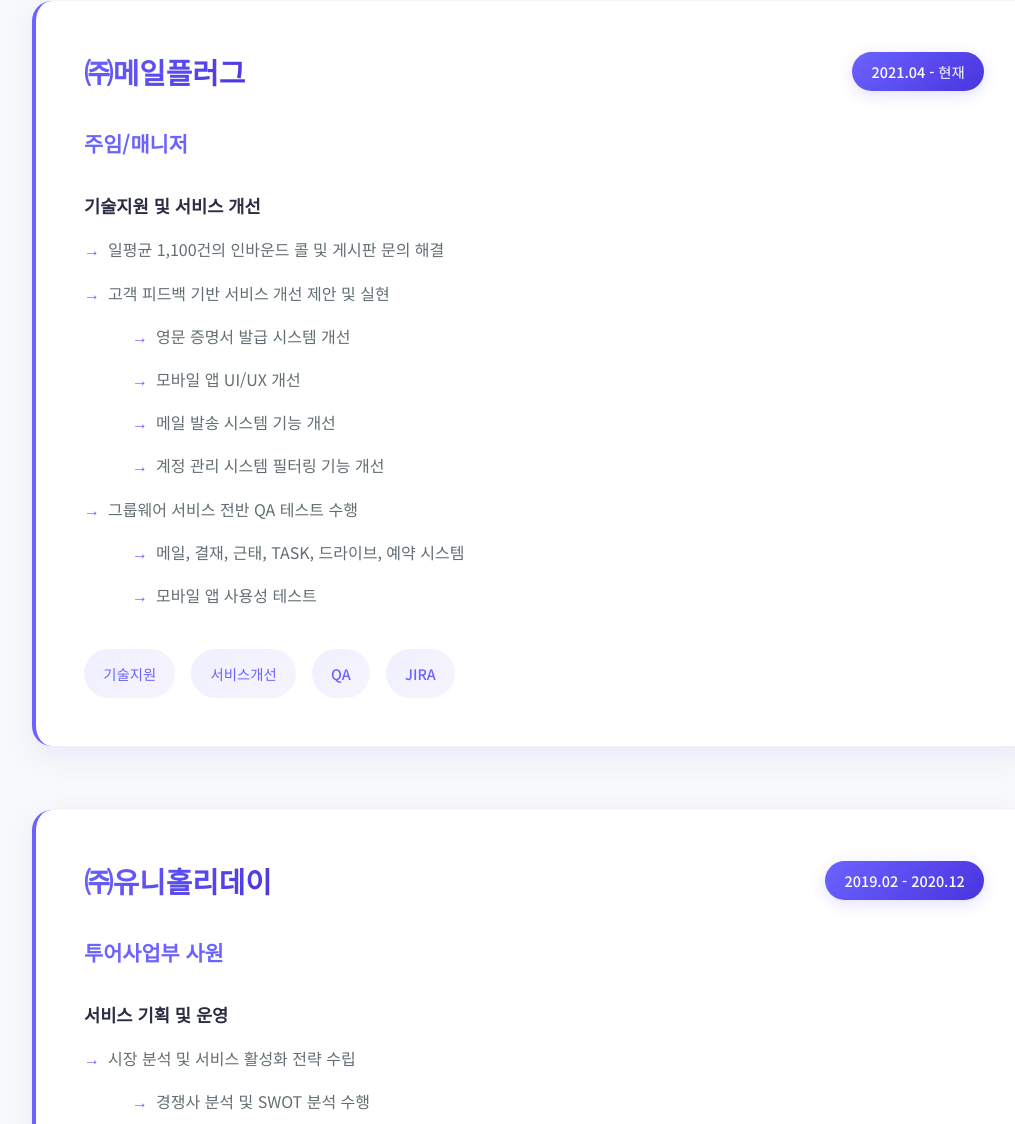
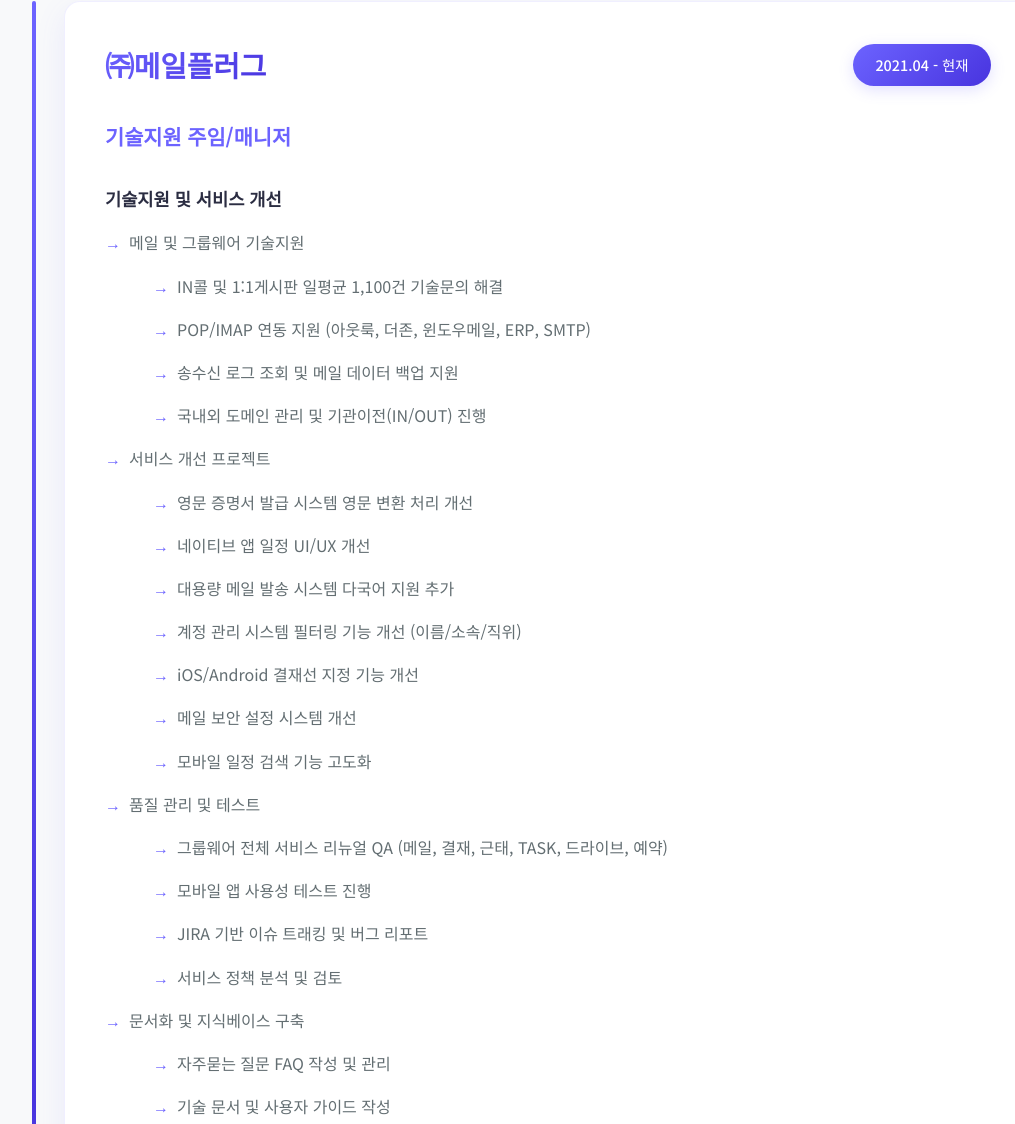
Before and after one commit to jaero0725/chu, a plain HTML site: page index.html in a window 1280 px wide. Shown: the part 1676-2800 px from the top of the page, without its empty margins (108-1123 px from the left). Drawn offline with Linux system fonts and the light colour scheme.

Commit message:
Update portfolio with improved design and content

```diff
--- a/css/style.css
+++ b/css/style.css
@@ -4,7 +4,9 @@
     --secondary-color: #8D99AE;
     --background: #F8F9FA;
     --white: #FFFFFF;
-    --gradient: linear-gradient(135deg, #6C63FF, #4834DF);
+    --gradient-1: linear-gradient(135deg, #6C63FF 0%, #4834DF 100%);
+    --gradient-2: linear-gradient(135deg, #FF6B6B 0%, #FF8E53 100%);
+    --gradient-3: linear-gradient(135deg, #4834DF 0%, #32CCBC 100%);
     --card-shadow: 0 10px 30px rgba(108, 99, 255, 0.1);
     --hover-shadow: 0 20px 40px rgba(108, 99, 255, 0.15);
 }
@@ -41,7 +43,7 @@ body {
 .nav-logo {
     font-size: 1.5rem;
     font-weight: 700;
-    background: var(--gradient);
+    background: var(--gradient-1);
     -webkit-background-clip: text;
     -webkit-text-fill-color: transparent;
     letter-spacing: -0.5px;
@@ -69,7 +71,7 @@ body {
     left: 0;
     width: 0;
     height: 2px;
-    background: var(--gradient);
+    background: var(--gradient-1);
     transition: width 0.3s ease;
 }
 
@@ -116,7 +118,7 @@ body {
 }
 
 .hero-content .highlight {
-    background: var(--gradient);
+    background: var(--gradient-1);
     -webkit-background-clip: text;
     -webkit-text-fill-color: transparent;
     font-weight: 700;
@@ -139,40 +141,83 @@ body {
     margin: 0 auto;
     display: flex;
     flex-direction: column;
-    gap: 2rem;
+    gap: 3rem;
+    position: relative;
+}
+
+.experience-timeline::before {
+    content: '';
+    position: absolute;
+    left: 0;
+    top: 0;
+    width: 4px;
+    height: 100%;
+    background: linear-gradient(180deg,
+        #6C63FF 0%,
+        #4834DF 50%,
+        rgba(108, 99, 255, 0.2) 100%
+    );
+    border-radius: 4px;
+    animation: gradientFlow 3s ease infinite;
 }
 
 .experience-card {
-    background: var(--white);
-    border-radius: 20px;
-    padding: 3rem;
+    position: relative;
+    background: rgba(255, 255, 255, 0.9);
+    backdrop-filter: blur(10px);
+    border-radius: 16px;
+    padding: 2.5rem;
+    margin-left: 2rem;
+    border: 1px solid rgba(108, 99, 255, 0.1);
     box-shadow: var(--card-shadow);
-    transition: all 0.3s ease;
-    border-left: 4px solid var(--accent-color);
-    position: relative;
+    transition: all 0.4s cubic-bezier(0.4, 0, 0.2, 1);
     overflow: hidden;
-    margin-bottom: 2rem;
 }
 
 .experience-card::before {
+    content: '';
+    position: absolute;
+    left: -2rem;
+    top: 2.5rem;
+    width: 1.2rem;
+    height: 1.2rem;
+    background: var(--gradient-1);
+    border-radius: 50%;
+    box-shadow: 0 0 0 0.5rem rgba(108, 99, 255, 0.1);
+    transition: all 0.4s ease;
+    animation: pulse 2s infinite;
+}
+
+.experience-card::after {
     content: '';
     position: absolute;
     top: 0;
     left: 0;
     width: 100%;
     height: 100%;
-    background: linear-gradient(135deg, rgba(108, 99, 255, 0.05), transparent);
-    opacity: 0;
-    transition: opacity 0.3s ease;
+    background: linear-gradient(
+        135deg,
+        rgba(108, 99, 255, 0.1) 0%,
+        rgba(255, 255, 255, 0) 50%,
+        rgba(108, 99, 255, 0.1) 100%
+    );
+    transform: translateX(-100%);
+    transition: transform 0.6s ease;
 }
 
 .experience-card:hover {
-    transform: translateY(-5px);
+    transform: translateX(10px) translateY(-5px);
     box-shadow: var(--hover-shadow);
+    border-color: rgba(108, 99, 255, 0.2);
 }
 
 .experience-card:hover::before {
-    opacity: 1;
+    transform: scale(1.2);
+    box-shadow: 0 0 0 1rem rgba(108, 99, 255, 0.1);
+}
+
+.experience-card:hover::after {
+    transform: translateX(100%);
 }
 
 .experience-header {
@@ -183,21 +228,23 @@ body {
 }
 
 .experience-header h3 {
-    font-size: 1.8rem;
-    background: var(--gradient);
+    background: var(--gradient-1);
     -webkit-background-clip: text;
     -webkit-text-fill-color: transparent;
+    font-size: 1.8rem;
     font-weight: 700;
+    transition: all 0.3s ease;
 }
 
 .period {
-    background: var(--gradient);
+    background: var(--gradient-1);
     color: white;
-    padding: 0.5rem 1.2rem;
+    padding: 0.6rem 1.4rem;
     border-radius: 50px;
     font-size: 0.9rem;
     font-weight: 500;
     box-shadow: 0 4px 15px rgba(108, 99, 255, 0.2);
+    transition: all 0.3s ease;
 }
 
 .experience-card h4 {
@@ -251,11 +298,14 @@ body {
     font-size: 0.9rem;
     font-weight: 500;
     transition: all 0.3s ease;
+    border: 1px solid rgba(108, 99, 255, 0.1);
 }
 
 .key-skills span:hover {
-    transform: translateY(-2px);
+    transform: translateY(-3px);
     box-shadow: 0 4px 15px rgba(108, 99, 255, 0.15);
+    background: var(--gradient-1);
+    color: white;
 }
 
 /* Skills Section */
@@ -293,7 +343,7 @@ body {
 section h2 {
     text-align: center;
     font-size: 2.8rem;
-    background: var(--gradient);
+    background: var(--gradient-1);
     -webkit-background-clip: text;
     -webkit-text-fill-color: transparent;
     margin-bottom: 4rem;
@@ -309,7 +359,7 @@ section h2::after {
     transform: translateX(-50%);
     width: 60px;
     height: 3px;
-    background: var(--gradient);
+    background: var(--gradient-1);
     border-radius: 2px;
 }
 
@@ -352,7 +402,7 @@ section h2::after {
 .skill-tags span:hover {
     transform: translateY(-2px);
     box-shadow: 0 8px 20px rgba(0, 0, 0, 0.1);
-    background: var(--gradient);
+    background: var(--gradient-1);
     color: white;
 }
 
@@ -448,6 +498,18 @@ section h2::after {
         margin-bottom: 3rem;
         font-size: 2.3rem;
     }
+
+    .experience-timeline::before {
+        left: 1rem;
+    }
+
+    .experience-card {
+        margin-left: 3rem;
+    }
+
+    .experience-card::before {
+        left: -3rem;
+    }
 }
 
 @media (max-width: 480px) {
@@ -486,7 +548,7 @@ section h2::after {
 
 /* 버튼 스타일 */
 .cta-button {
-    background: var(--gradient);
+    background: var(--gradient-1);
     color: var(--white);
     padding: 1rem 2.5rem;
     border: none;
@@ -541,3 +603,27 @@ section {
 .skills-category h3 {
     margin-bottom: 2rem;
 }
+
+@keyframes pulse {
+    0% {
+        box-shadow: 0 0 0 0 rgba(108, 99, 255, 0.4);
+    }
+    70% {
+        box-shadow: 0 0 0 1rem rgba(108, 99, 255, 0);
+    }
+    100% {
+        box-shadow: 0 0 0 0 rgba(108, 99, 255, 0);
+    }
+}
+
+@keyframes gradientFlow {
+    0% {
+        background-position: 0% 50%;
+    }
+    50% {
+        background-position: 100% 50%;
+    }
+    100% {
+        background-position: 0% 50%;
+    }
+}
--- a/index.html
+++ b/index.html
@@ -59,23 +59,41 @@
                     <h3>㈜메일플러그</h3>
                     <span class="period">2021.04 - 현재</span>
                 </div>
-                <h4>주임/매니저</h4>
+                <h4>기술지원 주임/매니저</h4>
                 <div class="achievements">
                     <h5>기술지원 및 서비스 개선</h5>
                     <ul>
-                        <li>일평균 1,100건의 인바운드 콜 및 게시판 문의 해결</li>
-                        <li>고객 피드백 기반 서비스 개선 제안 및 실현
+                        <li class="highlight-achievement">메일 및 그룹웨어 기술지원
                             <ul>
-                                <li>영문 증명서 발급 시스템 개선</li>
-                                <li>모바일 앱 UI/UX 개선</li>
-                                <li>메일 발송 시스템 기능 개선</li>
-                                <li>계정 관리 시스템 필터링 기능 개선</li>
+                                <li>IN콜 및 1:1게시판 일평균 1,100건 기술문의 해결</li>
+                                <li>POP/IMAP 연동 지원 (아웃룩, 더존, 윈도우메일, ERP, SMTP)</li>
+                                <li>송수신 로그 조회 및 메일 데이터 백업 지원</li>
+                                <li>국내외 도메인 관리 및 기관이전(IN/OUT) 진행</li>
                             </ul>
                         </li>
-                        <li>그룹웨어 서비스 전반 QA 테스트 수행
+                        <li class="highlight-achievement">서비스 개선 프로젝트
                             <ul>
-                                <li>메일, 결재, 근태, TASK, 드라이브, 예약 시스템</li>
-                                <li>모바일 앱 사용성 테스트</li>
+                                <li>영문 증명서 발급 시스템 영문 변환 처리 개선</li>
+                                <li>네이티브 앱 일정 UI/UX 개선</li>
+                                <li>대용량 메일 발송 시스템 다국어 지원 추가</li>
+                                <li>계정 관리 시스템 필터링 기능 개선 (이름/소속/직위)</li>
+                                <li>iOS/Android 결재선 지정 기능 개선</li>
+                                <li>메일 보안 설정 시스템 개선</li>
+                                <li>모바일 일정 검색 기능 고도화</li>
+                            </ul>
+                        </li>
+                        <li class="highlight-achievement">품질 관리 및 테스트
+                            <ul>
+                                <li>그룹웨어 전체 서비스 리뉴얼 QA (메일, 결재, 근태, TASK, 드라이브, 예약)</li>
+                                <li>모바일 앱 사용성 테스트 진행</li>
+                                <li>JIRA 기반 이슈 트래킹 및 버그 리포트</li>
+                                <li>서비스 정책 분석 및 검토</li>
+                            </ul>
+                        </li>
+                        <li class="highlight-achievement">문서화 및 지식베이스 구축
+                            <ul>
+                                <li>자주묻는 질문 FAQ 작성 및 관리</li>
+                                <li>기술 문서 및 사용자 가이드 작성</li>
                             </ul>
                         </li>
                     </ul>
@@ -97,16 +115,28 @@
                 <div class="achievements">
                     <h5>서비스 기획 및 운영</h5>
                     <ul>
-                        <li>시장 분석 및 서비스 활성화 전략 수립
+                        <li class="highlight-achievement">서비스 전략 수립
                             <ul>
-                                <li>경쟁사 분석 및 SWOT 분석 수행</li>
-                                <li>서비스 포지셔닝 전략 수립</li>
+                                <li>시장 및 경쟁사 분석을 통한 서비스 포지셔닝</li>
+                                <li>SWOT 분석 기반 활성화 전략 수립 및 실행</li>
+                                <li>해외 호텔 인스펙션 및 상품 가격 전략 수립</li>
                             </ul>
                         </li>
-                        <li>해외 호텔 인스펙션 및 상품 기획</li>
-                        <li>소셜커머스 채널 관리 및 상품 등록</li>
-                        <li>시즌별 마케팅 이벤트 기획 및 SNS 채널 운영</li>
-                        <li>B2B/B2C 고객 관리 및 응대</li>
+                        <li class="highlight-achievement">채널 운영 및 마케팅
+                            <ul>
+                                <li>소셜커머스 채널 관리 (티몬, 위메프, 마이리얼트립, 쿠팡)</li>
+                                <li>시즌별 프로모션 및 이벤트 기획</li>
+                                <li>SNS 채널 운영 (블로그, 인스타그램)</li>
+                                <li>보도자료 작성 및 홍보 컨텐츠 제작</li>
+                            </ul>
+                        </li>
+                        <li class="highlight-achievement">고객 관리
+                            <ul>
+                                <li>B2B 파트너사 관리 및 제휴 협력</li>
+                                <li>B2C 고객 상담 및 상품 안내</li>
+                                <li>멀티 채널 고객 문의 대응 (홈페이지, SNS, 카카오톡, 이메일)</li>
+                            </ul>
+                        </li>
                     </ul>
                 </div>
                 <div class="key-skills">
```
